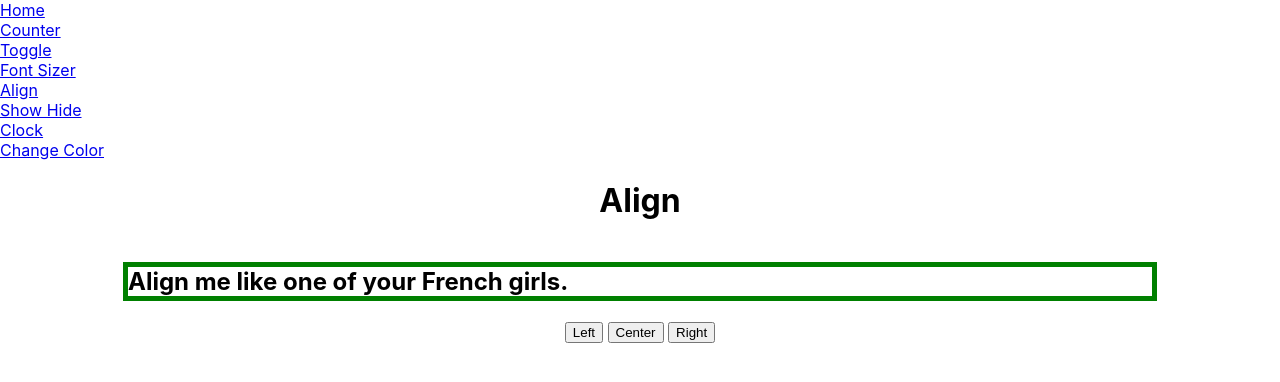
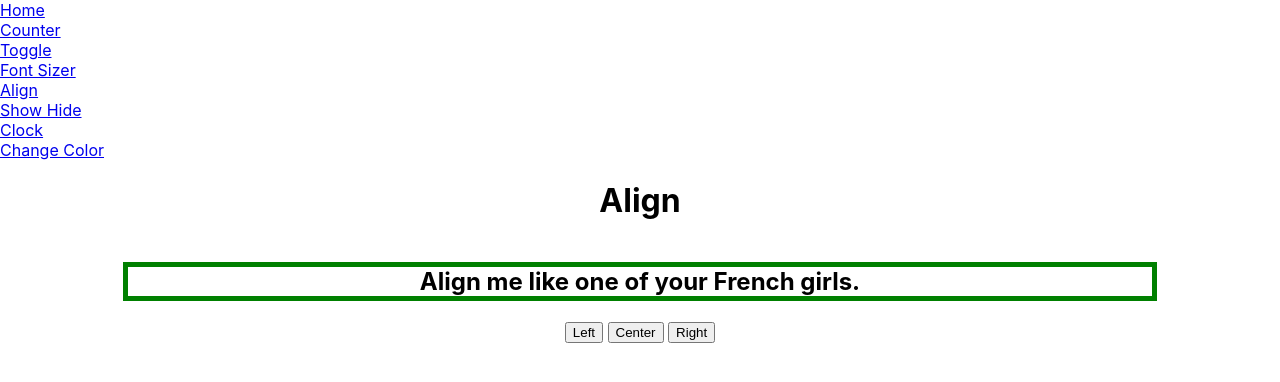
Before and after one commit to ticet11/react-state-playground, a React (Create React App) app: page /align in a window 1280 px wide. Shown: the top 382 px of the page. Built offline with nearby package versions, Linux system fonts and the light colour scheme.

Commit message:
All pages functional except changeColor

```diff
--- a/package.json
+++ b/package.json
@@ -6,6 +6,7 @@
     "@testing-library/jest-dom": "^4.2.4",
     "@testing-library/react": "^9.5.0",
     "@testing-library/user-event": "^7.2.1",
+    "moment": "^2.26.0",
     "react": "^16.13.1",
     "react-dom": "^16.13.1",
     "react-router-dom": "^5.2.0",
--- a/src/pages/Align.js
+++ b/src/pages/Align.js
@@ -7,15 +7,24 @@ export default class Align extends Component {
         super();
 
         this.state = {
-            alignment: "",
+            style: {
+                width: "80vw",
+                border: "5px solid green",
+                textAlign: 'center'
+            }
         };
     }
 
     handleClick = (buttonClicked) => {
         this.setState({
-            alignment: buttonClicked,
+            style: {
+                width: "80vw",
+                border: "5px solid green",
+                textAlign: buttonClicked
+            }
         });
     };
+
 
     render() {
         return (
@@ -28,10 +37,7 @@ export default class Align extends Component {
             >
                 <h1>Align</h1>
                 <h2
-                    style={{
-                        width: "80vw",
-                        border: "5px solid green",
-                    }}
+                    style={this.state.style}
                     >
                     Align me like one of your French girls.
                 </h2>
--- a/src/pages/Clock.js
+++ b/src/pages/Clock.js
@@ -1,13 +1,35 @@
 // render a clock
 
-import React, { Component } from 'react'
+import React, { Component } from "react";
+import moment from "moment";
 
 export default class Clock extends Component {
+    constructor() {
+        super();
+
+        this.state = {
+            time: moment().format("LTS"),
+        };
+    }
+
+    componentDidMount() {
+        this.interval = setInterval(
+            (() =>
+                this.setState({ time: moment().format("LTS") })),
+            1000
+        );
+    };
+
+    componentWillUnmount() {
+        clearInterval(this.interval);
+    }
+
     render() {
         return (
             <div>
                 <h1>Clock</h1>
+                <h2>{this.state.time}</h2>
             </div>
-        )
+        );
     }
 }
--- a/src/pages/ShowHide.js
+++ b/src/pages/ShowHide.js
@@ -1,13 +1,49 @@
 // button to show and hide text.
 
-import React, { Component } from 'react'
+import React, { Component } from "react";
 
 export default class ShowHide extends Component {
+    constructor() {
+        super();
+
+        this.state = {
+            hidden: false,
+        };
+    }
+
+    handleClick = () => {
+        this.setState({
+            hidden: !this.state.hidden,
+        });
+    };
+
     render() {
         return (
             <div>
                 <h1>Show Hide</h1>
-            </div>
-        )
+                {this.state.hidden ? (
+                        <div>
+                            <h2>What have you done?!</h2>
+                            <button onClick={() => this.handleClick()}>
+                                Secret Feature
+                            </button>
+                        </div>
+                    ) : (
+                        <div style={{display: 'flex', flexDirection: 'column'}}>
+                            <h2>Don't click that button!</h2>
+                            <img
+                                style={{ width: "100px" }}
+                                src="https://t4.rbxcdn.com/d62e9c8c8495d3e3a6213a0788c4ae40"
+                                alt="Guy Fieri welcoming you to flavor town"
+                            />
+                            <button style={{width: '100px', margin: '5px'}} onClick={() => this.handleClick()}>
+                                Secret Feature
+                            </button>
+                        </div>
+                    )}
+                </div>
+
+
+        );
     }
 }
```
Also changed, not shown: 1 other file (tests, documents, lock files or other folders). Lines whose indentation alone changed are shown as unchanged.
